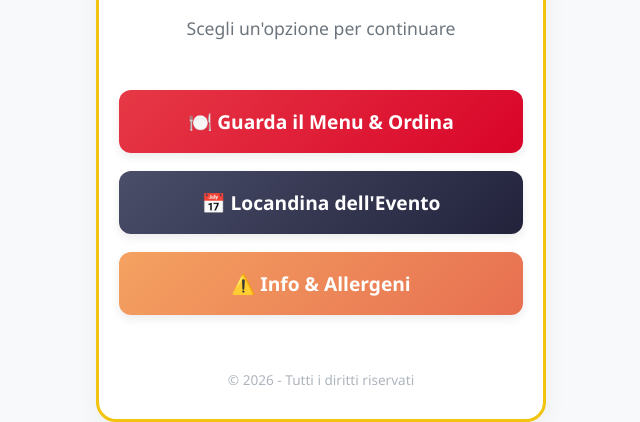
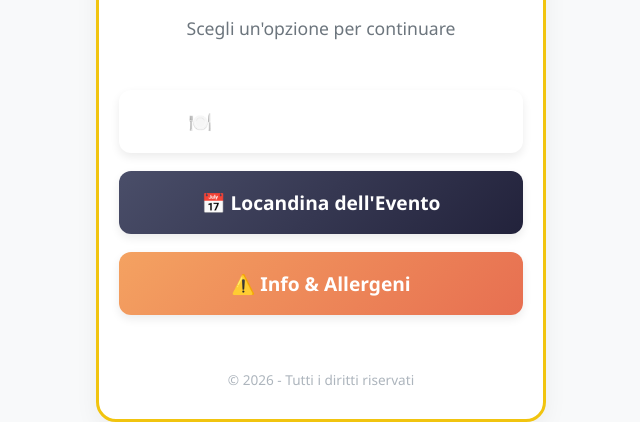
Before and after one commit to paoloisabella2114-git/comanda1, a website: page public/index.html in a window 1280 px wide. Shown: the part 381-803 px from the top of the page, without its empty margins (319-959 px from the left). Drawn offline with Linux system fonts and the light colour scheme.

Commit message:
Update index.html

```diff
--- a/public/index.html
+++ b/public/index.html
@@ -120,7 +120,7 @@
         <!-- Griglia dei 3 Pulsanti -->
         <div class="buttons-grid">
 
-            <a href="ordini.html" class="btn-welcome btn-menu">
+            <a href="ordini.html" class="btn-welcome btn-ordini">
                 🍽️ Guarda il Menu & Ordina
             </a>
 
```
